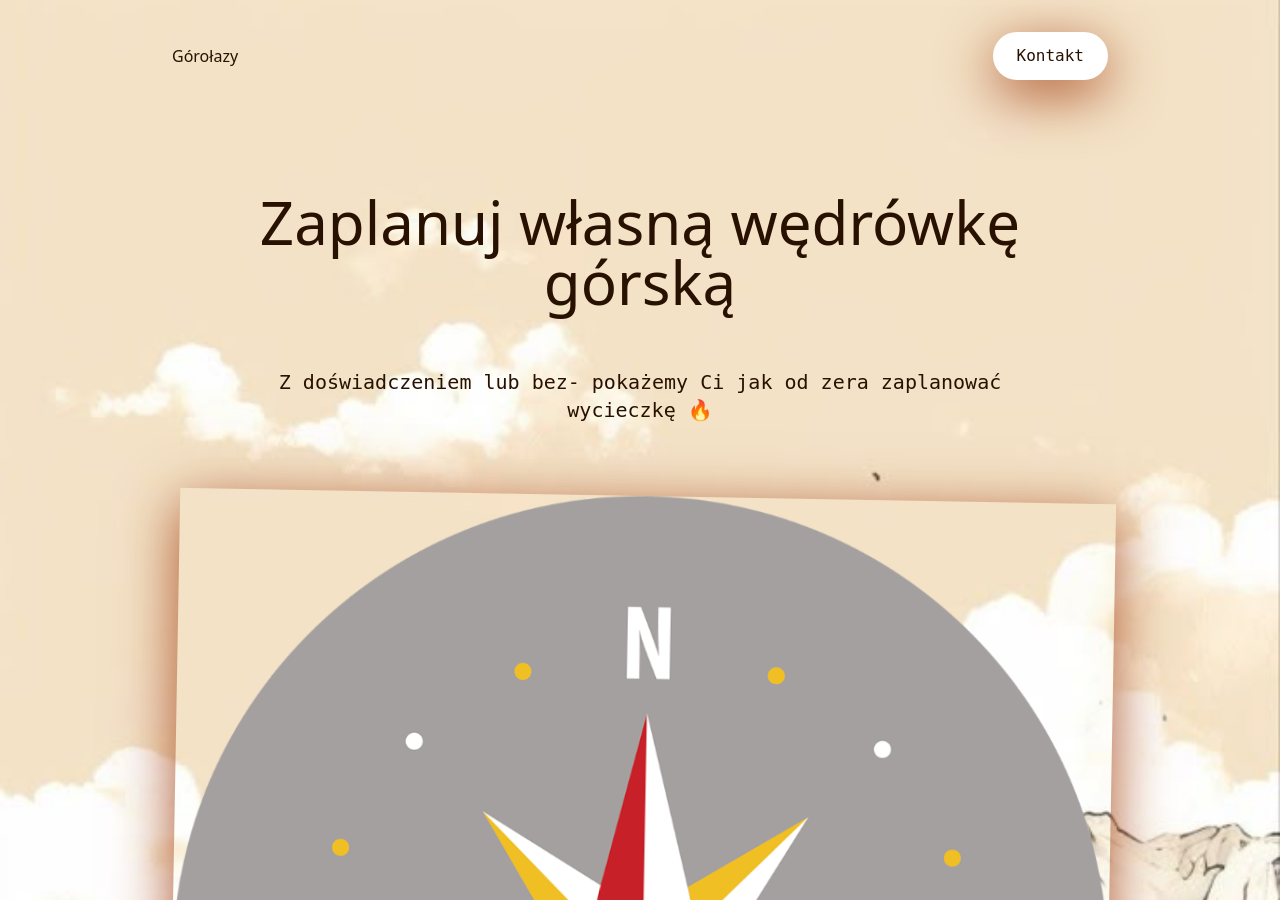
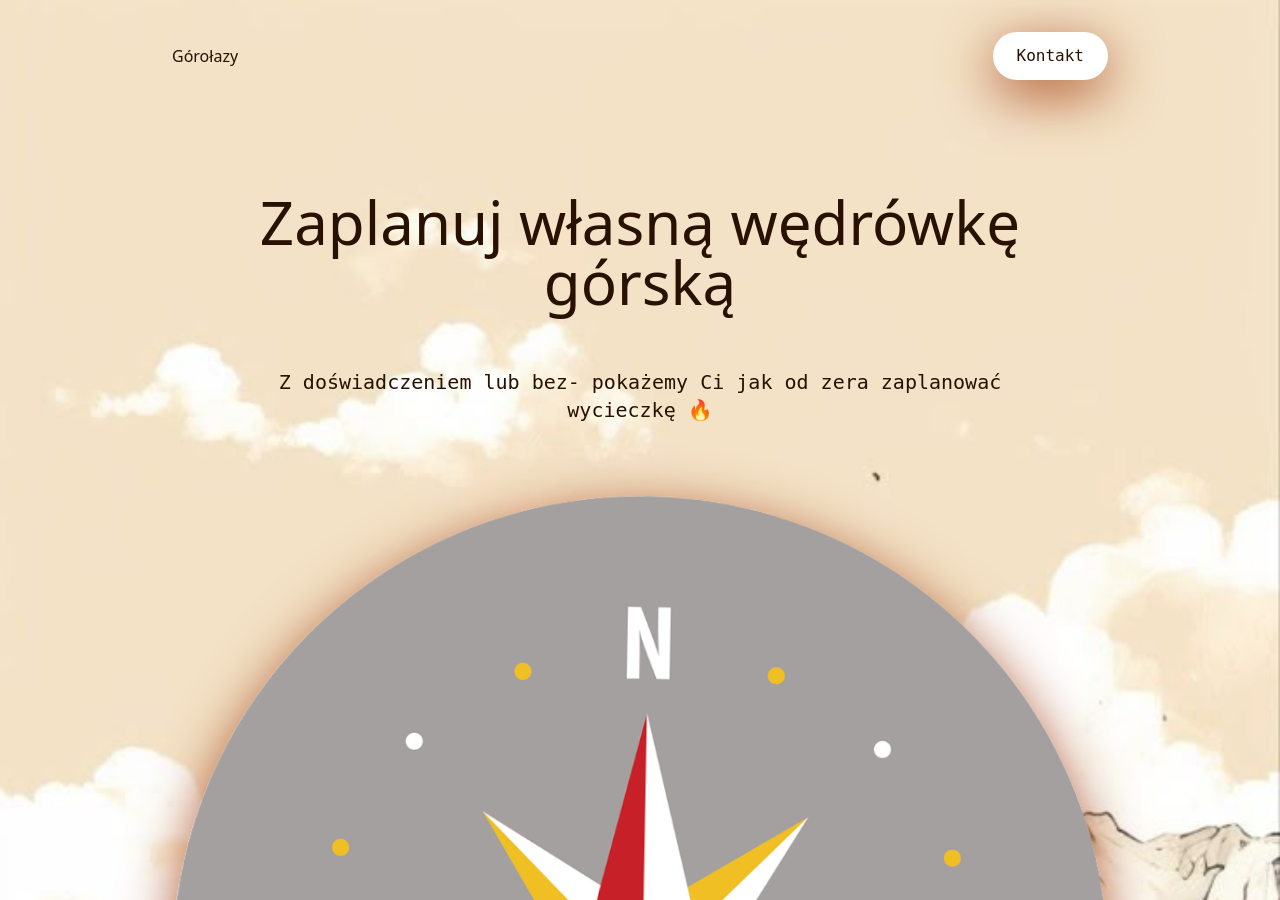
Before and after one commit to kama-pa-go/KGprojects, a Jekyll site: the page index.html, which Jekyll copies as it is, in a window 1280 px wide and 900 px high. Built offline with Jekyll 4.4.1, drawn with Linux system fonts in a browser that asks for light colours.

Commit message:
Update index.html

```diff
--- a/index.html
+++ b/index.html
@@ -93,7 +93,7 @@
 
       <div class="grid grid-cols-1 sm:grid-cols-3 gap-4 sm:gap-8 sm:w-fit sm:w-fit py-4">
 
-        <div><img src="assets/images/kompas.jpg" alt="kompas" class="h-auto max-w-full rounded-lg orangeShadow animate-wiggle"></div>
+        <div><img src="assets/images/kompas.jpg" alt="kompas" class="h-auto rounded-full orangeShadow animate-wiggle"></div>
 
         <button class=" px-6 lightShadow py-3 sm:px-10 sm:py-4  cursor-pointer   rounded-full bg-white orangeShadow"
           onclick="window.location.href='https://kama-pa-go.github.io/KGprojects/home.html'">
@@ -109,7 +109,7 @@
 
   </main>
 
-  <footer class="bg-black bg-opacity-25 flex items-center justify-center py-10 overline">
+  <footer class="bg-orange-300 bg-opacity-25 flex items-center justify-center py-10 overline">
     <p>🌳 żadna góra nie ucierpiała przy robieniu tej strony 🌳</p>
   </footer>
 </body>
```
